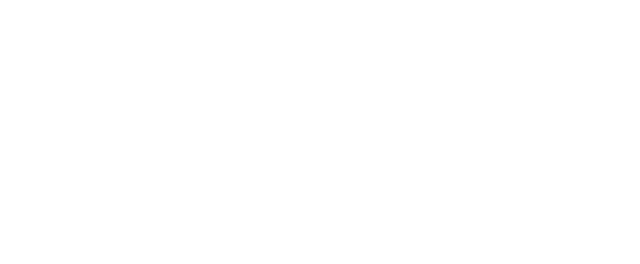
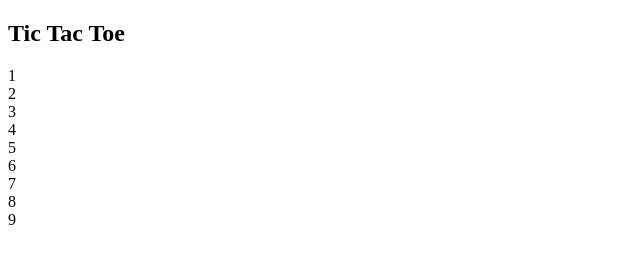
Before and after one commit to Zabed-Iftekhar/tic-tac-toe, a plain HTML site: page index.html in a window 1280 px wide. Shown: the whole page, without its empty margins (0-640 px from the left). Drawn offline with Linux system fonts and the light colour scheme; a web font is replaced by a local one.

Commit message:
Add google font links and div containers for the game

```diff
--- a/index.html
+++ b/index.html
@@ -4,11 +4,31 @@
     <meta charset="UTF-8">
     <meta name="viewport" content="width=device-width, initial-scale=1.0">
     <title>Tic Tac Toe</title>
+    <link rel="stylesheet" href="styles.css">
 
-    <style rel="stylesheet" type="text/css" src="styles.css"></style>
+    <!-- Link to google font -->
+    <link rel="preconnect" href="https://fonts.googleapis.com">
+    <link rel="preconnect" href="https://fonts.gstatic.com" crossorigin>
+    <link href="https://fonts.googleapis.com/css2?family=PT+Sans:ital,wght@0,400;0,700;1,400;1,700&display=swap" rel="stylesheet">
+
+    <link rel="preconnect" href="https://fonts.googleapis.com">
+    <link rel="preconnect" href="https://fonts.gstatic.com" crossorigin>
+    <link href="https://fonts.googleapis.com/css2?family=Numans&display=swap" rel="stylesheet">
+
 </head>
 <body>
-
+    <h2>Tic Tac Toe</h2>
+    <div class="container">
+        <div id="one"><div class="number">1</div></div>
+        <div id="two"><div class="number">2</div></div>
+        <div id="three"><div class="number">3</div></div>
+        <div id="four"><div class="number">4</div></div>
+        <div id="five"><div class="number">5</div></div>
+        <div id="six"><div class="number">6</div></div>
+        <div id="seven"><div class="number">7</div></div>
+        <div id="eight"><div class="number">8</div></div>
+        <div id="nine"><div class="number">9</div></div>
+    </div>
     <script src="script.js"></script>
 </body>
 </html>
```
